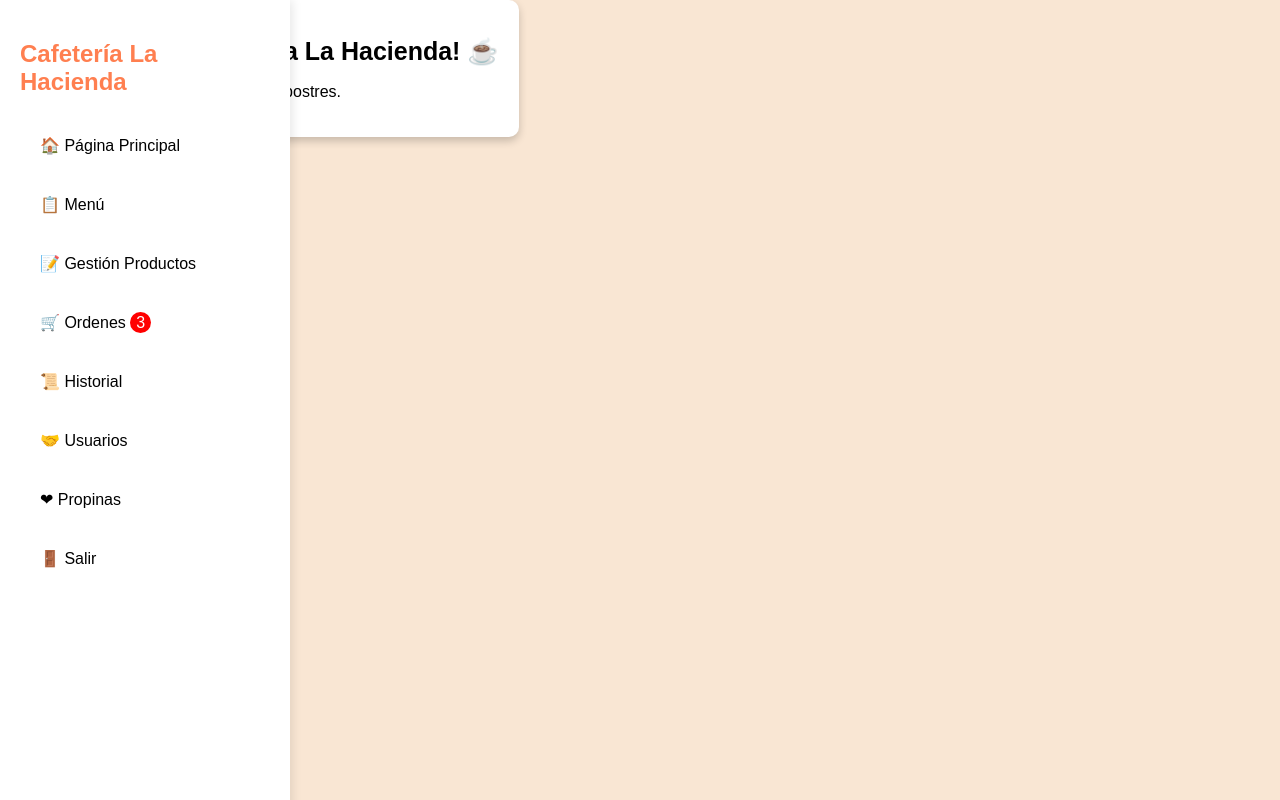
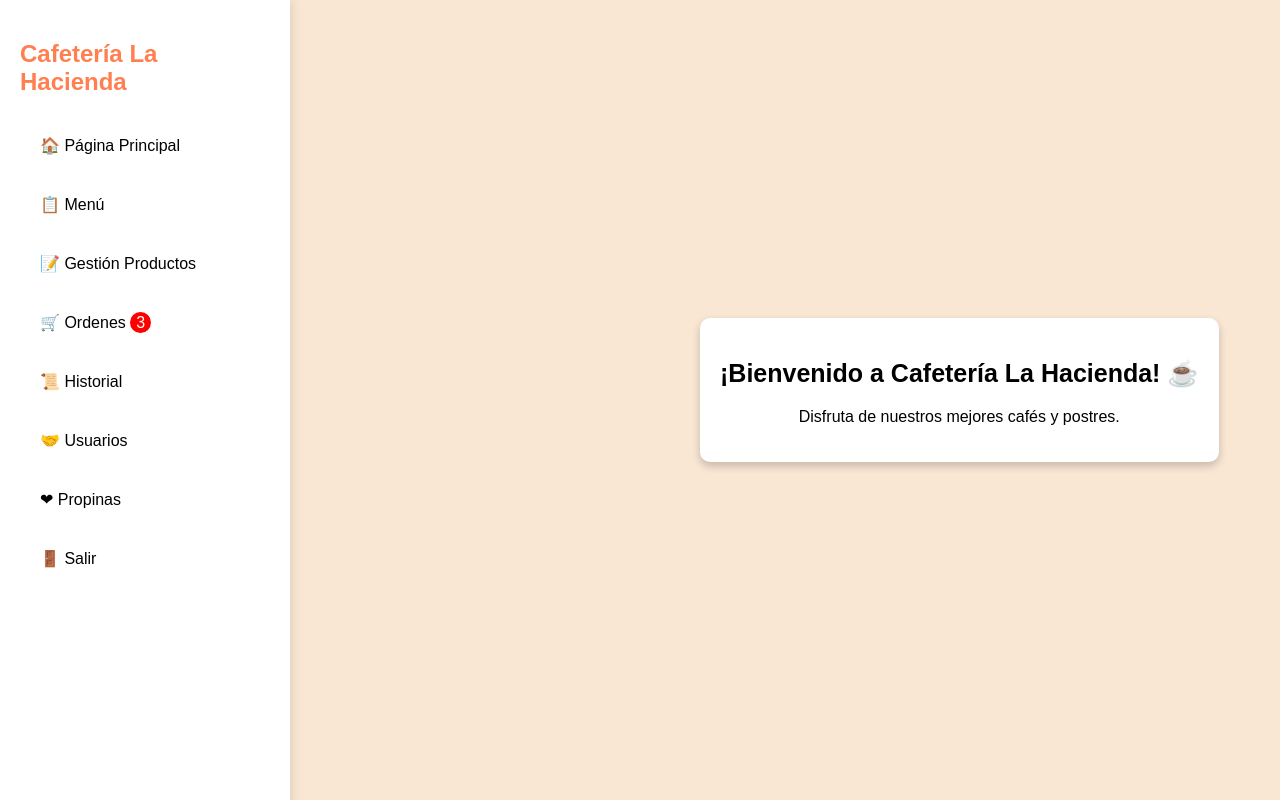
Before and after one commit to BrithanyHerrera/CoffeeHacienda, a Flask app: page /bienvenida in a window 1280 px wide. Run offline with Flask 3, Linux system fonts and the light colour scheme.

Commit message:
styles.css

```diff
--- a/static/css/styles.css
+++ b/static/css/styles.css
@@ -77,36 +77,36 @@ h3 {
 /* Bienvenida */
 
 .contenedorBienvenida {
-    margin-left: 250px; /* Ajusta el contenido para que no se solape con el sidebar */
-    width: calc(100% - 250px); /* Resta el ancho del sidebar */
-    min-height: 100vh; /* Ocupar al menos toda la pantalla */
+    margin-left: 350px;
+    width: calc(100% - 250px);
+    min-height: 95vh;
     display: flex;
-    justify-content: center; /* Centrar horizontalmente */
-    align-items: center; /* Centrar verticalmente */
-    text-align: center; /* Alinear texto */
+    justify-content: center;
+    align-items: center;
+    text-align: center;
 }
 
 .mensajeBienvenida {
-    background: white; /* Color del fondo del mesaje bienvenida */
-    padding: 20px; /* Grosor de la caja del mensaje */
-    border-radius: 10px; /* Bordes redondeados */
-    box-shadow: 0 4px 8px rgba(0, 0, 0, 0.2); /* Sombreado de la caja del mensaje */
+    background: white;
+    padding: 20px;
+    border-radius: 10px;
+    box-shadow: 0 4px 8px rgba(0, 0, 0, 0.2);
 }
 
 /* Menu */
 
 .contenedorMenu {
     flex-grow: 1;
-    margin-left: 30px; /* Deja espacio para la sidebar */
+    margin-left: 30px;
     padding: 20px;
     transition: margin-left 0.3s ease-in-out;
 }
 
 .menu {
     width: 100%;
-    max-width: 1100px; /* Define un ancho máximo */
+    max-width: 1100px;
     flex-direction: column;
-    align-items: flex-start; /* Alinea el menú al inicio */
+    align-items: flex-start;
 }
 
 header {
--- a/templates/bienvenida.html
+++ b/templates/bienvenida.html
@@ -3,8 +3,12 @@
 {% block title %}¡Bienvenido!{% endblock %}
 
 {% block content %}
-    <div class="mensajeBienvenida">
-        <h1>¡Bienvenido a Cafetería La Hacienda! ☕</h1>
-        <p>Disfruta de nuestros mejores cafés y postres.</p>
-    </div>
+<main class="contenidoGeneral">
+    <section class="contenedorBienvenida">
+        <div class="mensajeBienvenida">
+            <h1>¡Bienvenido a Cafetería La Hacienda! ☕</h1>
+            <p>Disfruta de nuestros mejores cafés y postres.</p>
+        </div>
+    </section>
+</main>
 {% endblock %}
```
